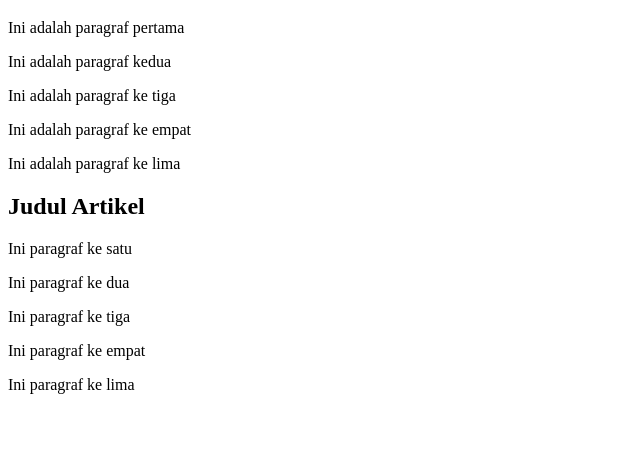
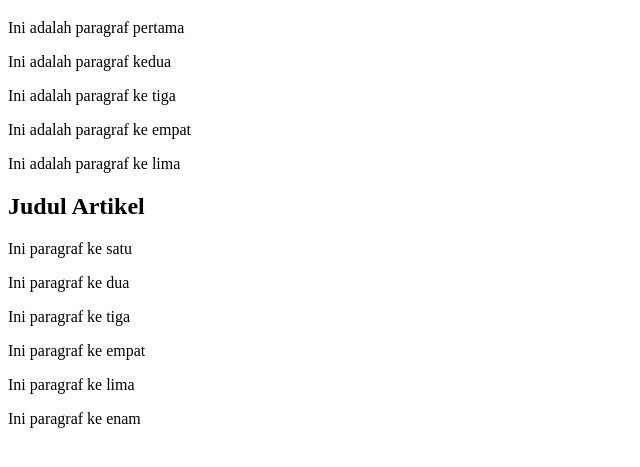
Before and after one commit to RadinaPutri/Praktek-06-github, a plain HTML site: page index.html in a window 1280 px wide. Shown: the part 61-528 px from the top of the page, without its empty margins (0-640 px from the left). Drawn offline with Linux system fonts and the light colour scheme.

Commit message:
revisi10

```diff
--- a/index.html
+++ b/index.html
@@ -18,5 +18,6 @@
     <p>Ini paragraf ke tiga</p>
     <p>Ini paragraf ke empat</p>
     <p>Ini paragraf ke lima</p>
+    <p>Ini paragraf ke enam</p>
 </body>
 </html>
```
